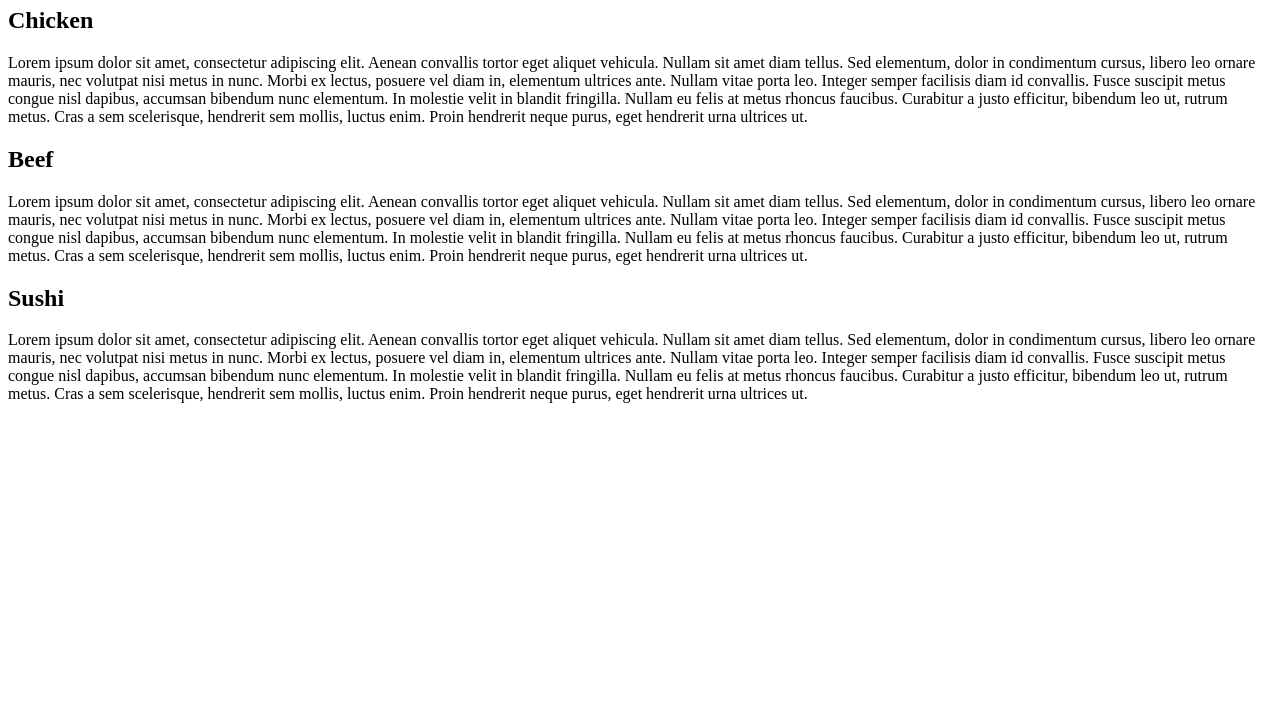
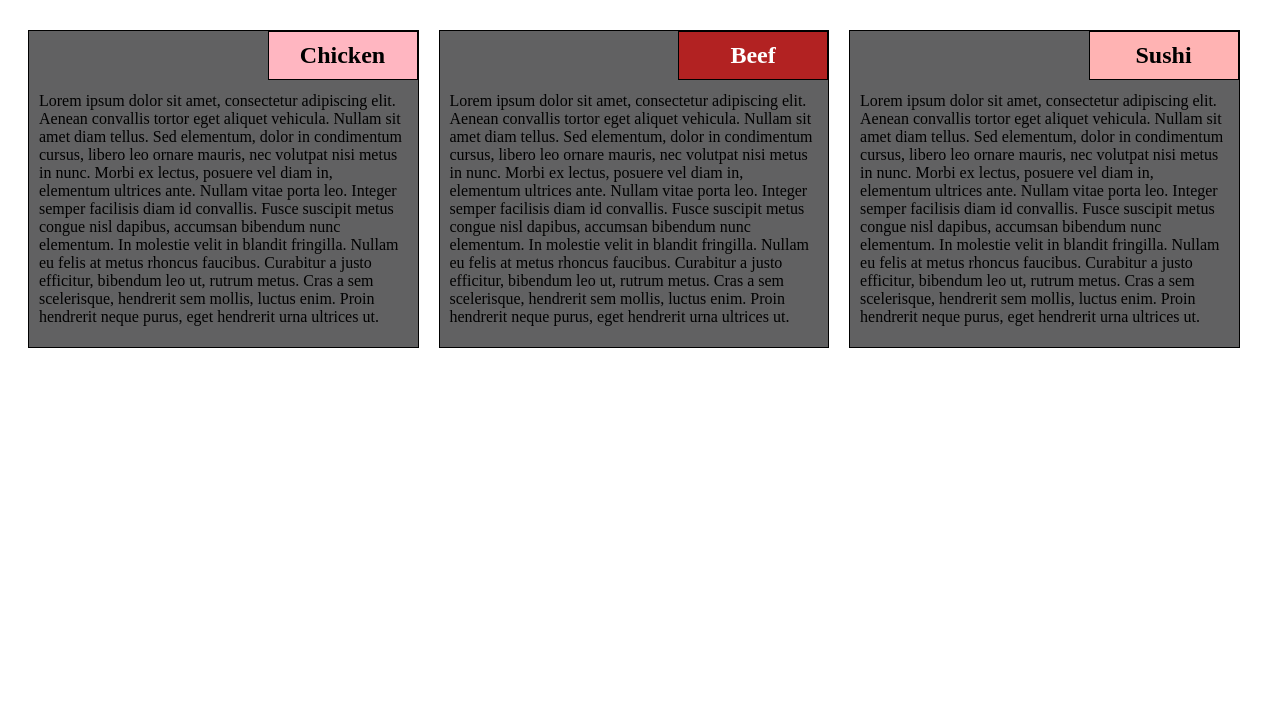
Before and after one commit to sireesha-r/mod2_solution, a plain HTML site: page index.html in a window 1280 px wide. Shown: the part 73-800 px from the top of the page. Drawn offline with Linux system fonts and the light colour scheme.

Commit message:
Update index.html

```diff
--- a/index.html
+++ b/index.html
@@ -4,7 +4,7 @@
     <meta charset='utf-8'>
     <meta name='viewport' content='width=device-width, initial-scale=1'>
     <title>Module 2 Assignment</title>
-    <link rel='stylesheet' type='text/css' href='css/style.css'>
+    <link rel='stylesheet' type='text/css' href='styles.css'>
   </head>
   <body>
     <h1>Our Menu</h1>
```
